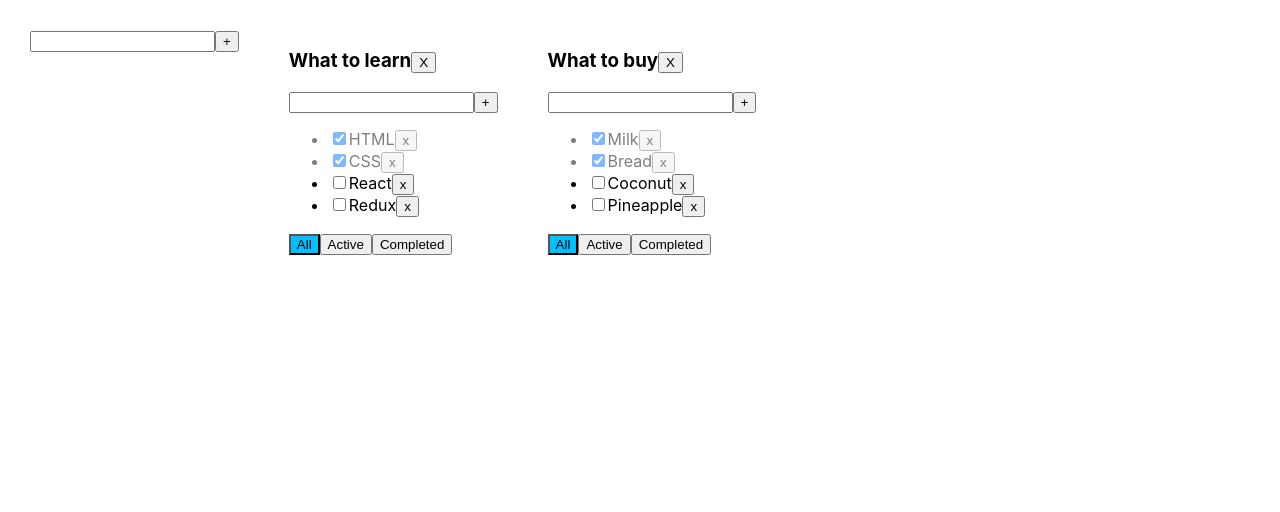
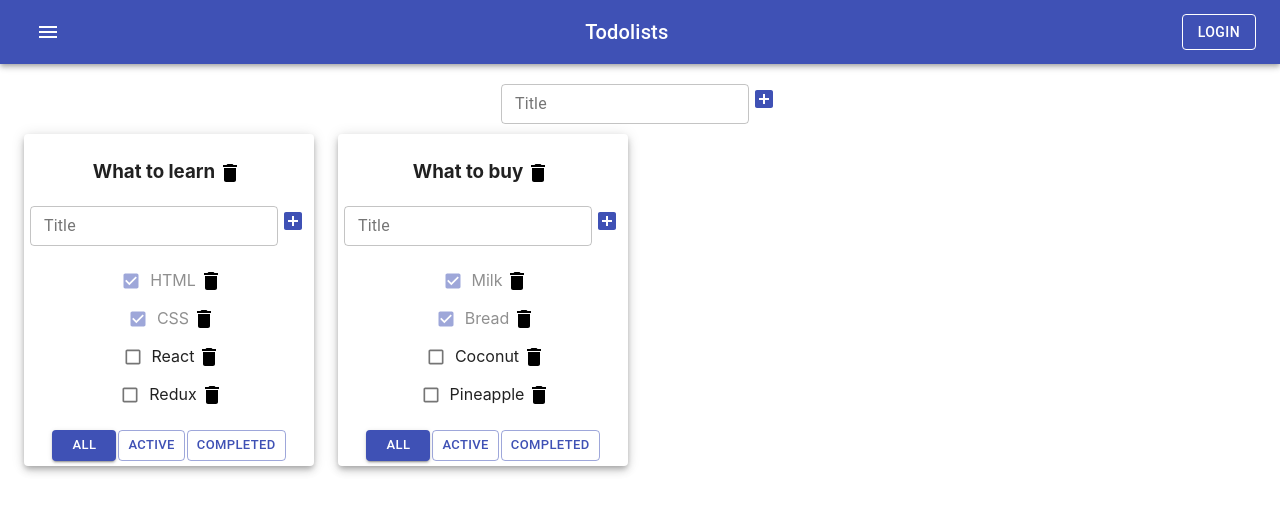
Before and after one commit to ivan-kishko/todo-list, a React (Create React App) app: page /#/todolist-app in a window 1280 px wide. Shown: the top 512 px of the page. Built offline with nearby package versions, Linux system fonts and the light colour scheme.

Commit message:
material ui added

```diff
--- a/package.json
+++ b/package.json
@@ -4,6 +4,8 @@
   "version": "0.1.0",
   "private": true,
   "dependencies": {
+    "@material-ui/core": "^4.11.4",
+    "@material-ui/icons": "^4.11.2",
     "@testing-library/jest-dom": "^4.2.4",
     "@testing-library/react": "^9.3.2",
     "@testing-library/user-event": "^7.1.2",
--- a/src/AddItemForm.tsx
+++ b/src/AddItemForm.tsx
@@ -1,4 +1,6 @@
 import React, {ChangeEvent, KeyboardEvent, useState} from 'react';
+import {IconButton, TextField} from "@material-ui/core";
+import {AddBox} from "@material-ui/icons";
 
 export type AddItemFormPropsType = {
     addItem: (title: string) => void
@@ -7,8 +9,6 @@ export type AddItemFormPropsType = {
 function AddItemForm(props: AddItemFormPropsType) {
     const [title, setTitle] = useState<string>('');
     const [error, setError] = useState<boolean>(false);
-
-    const errorMessage = error ? <div style={{color: "red"}}><b>title is required</b></div> : null
 
     const onChangeTitle = (e: ChangeEvent<HTMLInputElement>) => {
         setTitle(e.currentTarget.value)
@@ -38,12 +38,20 @@ function AddItemForm(props: AddItemFormPropsType) {
 
     return (
         <div>
-            <input className={error ? "error": ""}
-                   value={title}
-                   onChange={onChangeTitle}
-                   onKeyPress={onKeyPressAddItem}/>
-            <button onClick={onClickAddItem}>+</button>
-            {errorMessage}
+            <TextField
+                variant={"outlined"}
+                size={"small"}
+                value={title}
+                onChange={onChangeTitle}
+                onKeyPress={onKeyPressAddItem}
+                onBlur={() => setError(false)}
+                label={"Title"}
+                error={error}
+                helperText={error && 'title is required'}
+            />
+            <IconButton onClick={onClickAddItem} color={"primary"} size={"small"}>
+                <AddBox/>
+            </IconButton>
         </div>
     )
 }
--- a/src/App.css
+++ b/src/App.css
@@ -1,21 +1,12 @@
-.App {
-  padding: 30px;
-  display: flex;
-}
+/*.App {*/
+/*  padding: 30px;*/
+/*  display: flex;*/
+/*}*/
 
-.App > div {
-  margin-right: 50px;
-}
+/*.App > div {*/
+/*  margin-right: 50px;*/
+/*}*/
 
 .is-done {
   opacity: 0.5;
 }
-
-.active-filter {
-  background-color: deepskyblue;
-}
-
-.error {
-  border: 2px solid red;
-  outline: none;
-}
--- a/src/App.tsx
+++ b/src/App.tsx
@@ -3,6 +3,8 @@ import './App.css';
 import TodoList, {TaskType} from "./TodoList";
 import {v1} from "uuid";
 import AddItemForm from "./AddItemForm";
+import {AppBar, Button, IconButton, Typography, Toolbar, Container, Grid, Paper} from "@material-ui/core";
+import {Menu} from "@material-ui/icons";
 
 export type FilteredValuesType = "all" | "active" | "completed"
 
@@ -45,12 +47,14 @@ function App() {
     function changeTodoListFilter(filter: FilteredValuesType, todoListID: string) {
         setTodoLists(todoLists.map(tl => tl.id === todoListID ? {...tl, filter} : tl))
     }
+
     function removeTodoList(todoListID: string) {
         setTodoLists(todoLists.filter(tl => tl.id !== todoListID))
         const copyTasks = {...tasks}
         delete copyTasks[todoListID]
         setTasks(copyTasks)
     }
+
     function addTodoList(title: string) {
         const newTodoListId = v1();
         const newTodoList: TodoListType = {id: newTodoListId, title, filter: "all"};
@@ -58,6 +62,7 @@ function App() {
         setTodoLists([...todoLists, newTodoList]);
         setTasks({...tasks, [newTodoListId]: []});
     }
+
     function changeTodoListTitle(title: string, todoListID: string) {
         setTodoLists(todoLists.map(tl => tl.id === todoListID ? {...tl, title: title} : tl))
     }
@@ -68,6 +73,7 @@ function App() {
         copyTasks[todoListID] = [newTask, ...tasks[todoListID]]
         setTasks(copyTasks)
     }
+
     function removeTask(taskID: string, todoListID: string) {
         const copyTasks = {...tasks}
         copyTasks[todoListID] = tasks[todoListID].filter(t => t.id !== taskID)
@@ -76,11 +82,13 @@ function App() {
         // tasks = filteredTasks
         // React.DOM.render() }
     }
+
     function changeTaskStatus(taskId: string, isDone: boolean, todoListID: string) {
         const copyTasks = {...tasks}
         copyTasks[todoListID] = copyTasks[todoListID].map(task => task.id === taskId ? {...task, isDone} : task)
         setTasks(copyTasks)
     }
+
     function changeTaskTitle(taskId: string, title: string, todoListID: string) {
         const copyTasks = {...tasks}
         copyTasks[todoListID] = copyTasks[todoListID].map(task => task.id === taskId ? {...task, title} : task)
@@ -102,8 +110,9 @@ function App() {
     const todoListComponents = todoLists.map(tl => {
         const tasksForTodoList = getFilteredTasks(tl)
         return (
+            <Grid item xs={3} key={tl.id} style={{textAlign: 'center', wordBreak: 'break-word'}}>
+                <Paper elevation={5} style={{padding: '5px'}}>
                     <TodoList
-                key={tl.id}
                         todoListID={tl.id}
                         title={tl.title}
                         tasks={tasksForTodoList}
@@ -116,13 +125,35 @@ function App() {
                         changeTaskTitle={changeTaskTitle}
                         changeTodoListTitle={changeTodoListTitle}
                     />
+                </Paper>
+            </Grid>
         )
     })
 
     return (
         <div className="App">
-            <AddItemForm addItem={addTodoList} />
+            <AppBar position={"static"}>
+                <Toolbar style={{justifyContent: "space-between"}}>
+                    <IconButton color={"inherit"}>
+                        <Menu/>
+                    </IconButton>
+                    <Typography variant={"h6"}>
+                        Todolists
+                    </Typography>
+                    <Button
+                        color={"inherit"}
+                        variant={"outlined"}
+                    >Login</Button>
+                </Toolbar>
+            </AppBar>
+            <Container fixed>
+                <Grid container style={{padding: '20px 0 10px 0'}} justify={"center"}>
+                    <AddItemForm addItem={addTodoList}/>
+                </Grid>
+                <Grid container spacing={3}>
                     {todoListComponents}
+                </Grid>
+            </Container>
         </div>
     );
 }
--- a/src/EditableSpan.tsx
+++ b/src/EditableSpan.tsx
@@ -1,4 +1,5 @@
 import React, {ChangeEvent, KeyboardEvent, useState} from 'react';
+import {TextField} from "@material-ui/core";
 
 type EditableSpanPropsType = {
     title: string
@@ -31,12 +32,12 @@ export function EditableSpan(props: EditableSpanPropsType) {
         }
     }
 
-    //make onBlur return last title if empty field submitted
+    //make onBlur or Enter press return last title if empty field submitted
     const [tempTitle, setTempTitle] = useState<string>(title)
 
     return (
         editMode
-            ? <input
+            ? <TextField
                 value={title}
                 onChange={onChangeTitle}
                 onBlur={offEditMode}
--- a/src/TodoList.tsx
+++ b/src/TodoList.tsx
@@ -2,6 +2,8 @@ import React, {ChangeEvent} from 'react';
 import {FilteredValuesType} from "./App";
 import AddItemForm from "./AddItemForm";
 import {EditableSpan} from "./EditableSpan";
+import {Button, Checkbox, IconButton} from "@material-ui/core";
+import {Delete} from "@material-ui/icons";
 
 export type PropsTodoListType = {
     todoListID: string
@@ -29,11 +31,19 @@ function TodoList(props: PropsTodoListType) {
         const removeTask = () => props.removeTask(task.id, props.todoListID)
         const changeTaskTitle = (title: string) => props.changeTaskTitle(task.id, title, props.todoListID)
         return (
-            <li key={task.id} className={task.isDone ? "is-done" : ""}>
-                <input type="checkbox" checked={task.isDone} onChange={changeTaskStatus}/>
-                <EditableSpan title={task.title} changeTitle={changeTaskTitle}/>
-                {/*<span>{task.title} </span>*/}
-                <button onClick={removeTask}> x</button>
+            <li key={task.id}>
+                <span className={task.isDone ? "is-done" : ""}>
+                    <Checkbox
+                    size={"small"}
+                    color={"primary"}
+                    checked={task.isDone}
+                    onChange={changeTaskStatus}
+                    />
+                    <EditableSpan title={task.title} changeTitle={changeTaskTitle}/>
+                </span>
+                <IconButton onClick={removeTask} size={"small"} style={{color: 'black'}}>
+                    <Delete/>
+                </IconButton>
             </li>
         )
     });
@@ -64,22 +74,36 @@ function TodoList(props: PropsTodoListType) {
             <div>
                 <h3>
                     <EditableSpan title={props.title} changeTitle={changeTodoListTitle}/>
-                    <button onClick={removeTodoList}>X</button>
+                    <IconButton onClick={removeTodoList} size={"small"} style={{color: 'black'}}>
+                        <Delete/>
+                    </IconButton>
                 </h3>
                 <AddItemForm addItem={addTask}/>
-                <ul>
+                <ul style={{listStyle: 'none', paddingLeft: '0', alignContent: 'flex-start'}}>
                     {tasksJSXElements}
                 </ul>
                 <div>
-                    <button className={props.filter === "all" ? "active-filter" : ""}
-                            onClick={onClickSetAllFilter}>All
-                    </button>
-                    <button className={props.filter === "active" ? "active-filter" : ""}
-                            onClick={onClickSetActiveFilter}>Active
-                    </button>
-                    <button className={props.filter === "completed" ? "active-filter" : ""}
-                            onClick={onClickSetCompletedFilter}>Completed
-                    </button>
+                    <Button
+                        style={{marginLeft: '1px', marginRight: '1px'}}
+                        size={"small"}
+                        variant={props.filter === "all" ? "contained" : "outlined"}
+                        color={"primary"}
+                        onClick={onClickSetAllFilter}>All
+                    </Button>
+                    <Button
+                        style={{marginLeft: '1px', marginRight: '1px'}}
+                        size={"small"}
+                        variant={props.filter === "active" ? "contained" : "outlined"}
+                        color={"primary"}
+                        onClick={onClickSetActiveFilter}>Active
+                    </Button>
+                    <Button
+                        style={{marginLeft: '1px', marginRight: '1px'}}
+                        size={"small"}
+                        variant={props.filter === "completed" ? "contained" : "outlined"}
+                        color={"primary"}
+                        onClick={onClickSetCompletedFilter}>Completed
+                    </Button>
                 </div>
             </div>
         </div>
--- a/src/index.tsx
+++ b/src/index.tsx
@@ -1,7 +1,6 @@
 import React from 'react';
 import ReactDOM from 'react-dom';
 import './index.css';
-import App from './App';
 import * as serviceWorker from './serviceWorker';
 import {HashRouter} from "react-router-dom";
 import Routes from "./RoutesTodoList";
```
Lines whose indentation alone changed are shown as unchanged.
